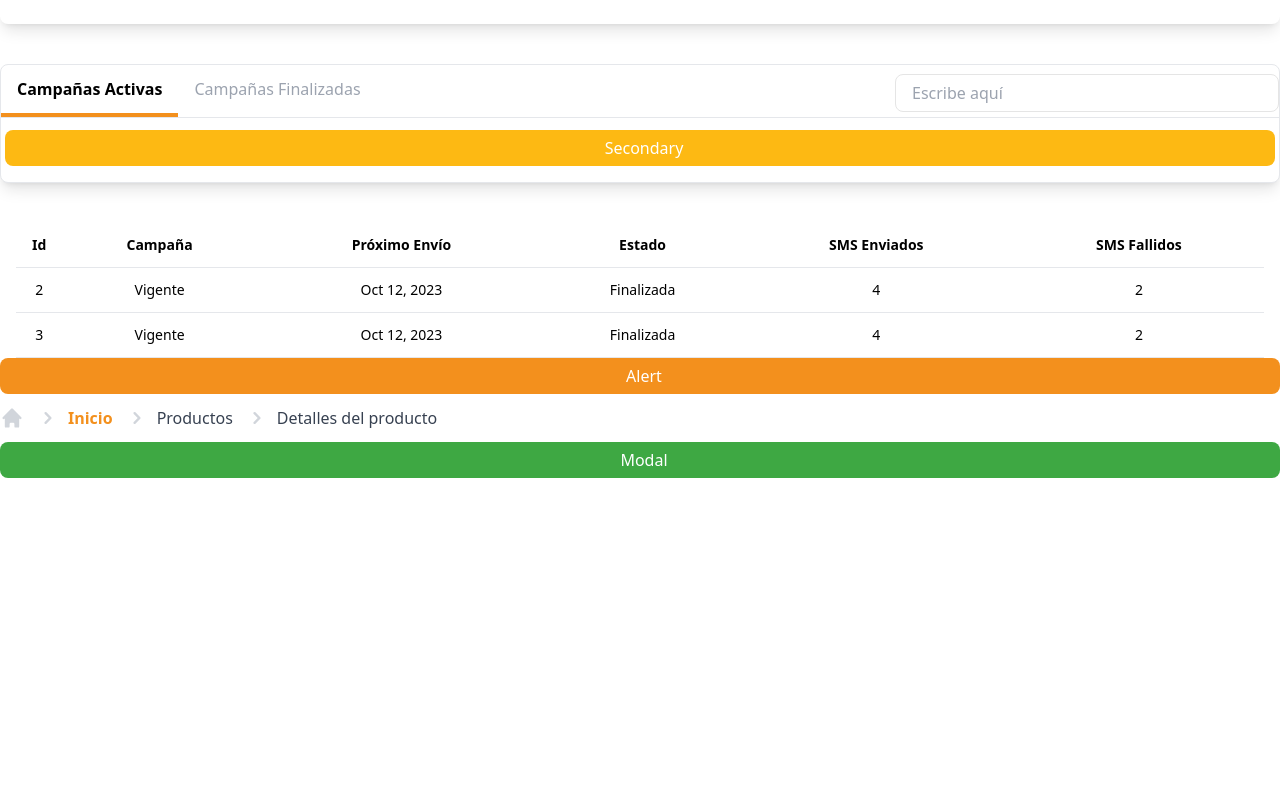
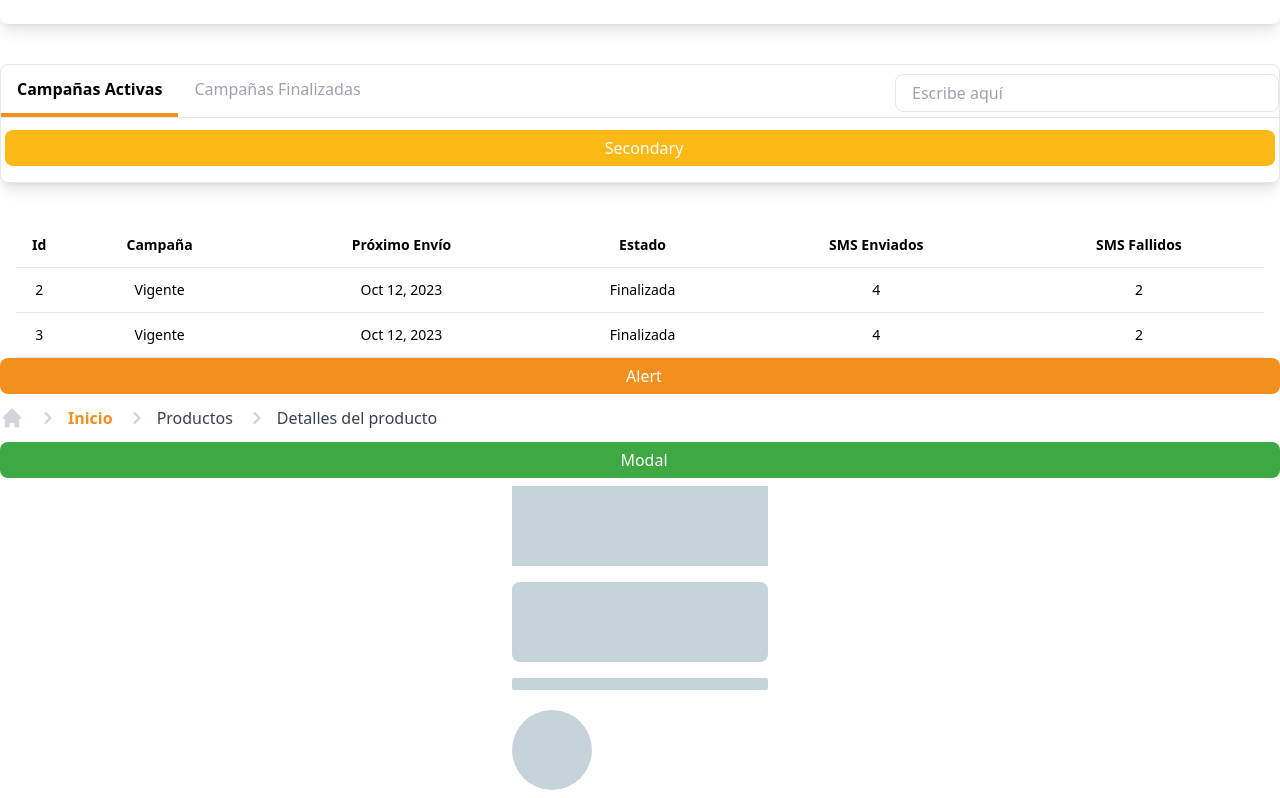
Before and after one commit to Imagine-CX/imaginecx-library, a React (Vite) app: page / in a window 1280 px wide. Shown: the part 1267-2065 px from the top of the page. Before the commit the page ends 1745 px from the top, so only its background shows below. Built offline with nearby package versions, Linux system fonts and the light colour scheme.

Commit message:
Skeleton component

```diff
--- a/src/App.tsx
+++ b/src/App.tsx
@@ -16,6 +16,7 @@ import {
   Radio,
   Select,
   Selector,
+  Skeleton,
   Table,
   Tabs,
   TextArea,
@@ -340,6 +341,20 @@ function App() {
           </div>
         </Modal>
       </div>
+      <div className="icx-flex icx-flex-col icx-items-center icx-justify-center">
+        <div className="icx-my-2 icx-w-64 icx-h-20">
+          <Skeleton variant="rectangular" />
+        </div>
+        <div className="icx-my-2 icx-w-64 icx-h-20">
+          <Skeleton variant="rounded" />
+        </div>
+        <div className="icx-my-2 icx-w-64">
+          <Skeleton variant="text" />
+        </div>
+        <div className="icx-my-2 icx-w-64 icx-h-20">
+          <Skeleton variant="circular" width={'5rem'} height={'5rem'} />
+        </div>
+      </div>
     </div>
   );
 }
--- /dev/null
+++ b/src/components/Skeleton/Skeleton.tsx
@@ -0,0 +1,28 @@
+export interface ISkeleton {
+  variant: 'circular' | 'rectangular' | 'rounded' | 'text';
+  width?: `${number}px` | `${number}rem` | `${number}em` | `${number}vw` | `${number}%`;
+  height?: `${number}px` | `${number}rem` | `${number}em` | `${number}vh` | `${number}%`;
+}
+
+export const Skeleton = ({ variant, width, height }: ISkeleton) => {
+  const style = {
+    width: `${width}`,
+    height: `${height}`,
+  };
+
+  const renderVariant = () => {
+    switch (variant) {
+      case 'circular':
+        return <div style={style} className={`icx-skeleton icx-rounded-full icx-shrink-0 icx-object-cover`}></div>;
+      case 'rectangular':
+        return <div style={style} className="icx-w-full icx-h-full icx-skeleton"></div>;
+      case 'rounded':
+        return <div style={style} className="icx-w-full icx-h-full icx-skeleton icx-rounded-lg"></div>;
+      case 'text':
+        return <div style={style} className="icx-skeleton icx-w-full icx-h-3 icx-mb-1 icx-rounded-sm"></div>;
+      default:
+        return <div className={`icx-w-full icx-h-full icx-skeleton`}></div>;
+    }
+  };
+  return <>{renderVariant()}</>;
+};
--- a/src/components/index.ts
+++ b/src/components/index.ts
@@ -12,6 +12,7 @@ export type { IHelloWorld } from './HelloWorld';
 export { Helloworld } from './HelloWorld';
 export * from './Modals/Modal';
 export * from './Selects';
+export * from './Skeleton/Skeleton';
 export * from './Table/Table';
 export * from './ToolTip/Popover';
 export * from './ToolTip/Tooltip';
--- a/src/components/style.css
+++ b/src/components/style.css
@@ -285,3 +285,27 @@
 .popover-open {
   overflow: hidden;
 }
+
+.icx-skeleton {
+  opacity: .7;
+  animation: icx-skeleton-loading 1s linear infinite alternate;
+}
+
+@keyframes icx-skeleton-loading {
+  0% {
+    background-color: hsl(200, 20%, 70%);
+  }
+
+  100% {
+    background-color: hsl(200, 20%, 95%);
+  }
+}
+
+.icx-header-img {
+  width: 100px;
+  height: 100px;
+  object-fit: cover;
+  border-radius: 100%;
+  margin-right: 1rem;
+  flex-shrink: 0;
+}
```
